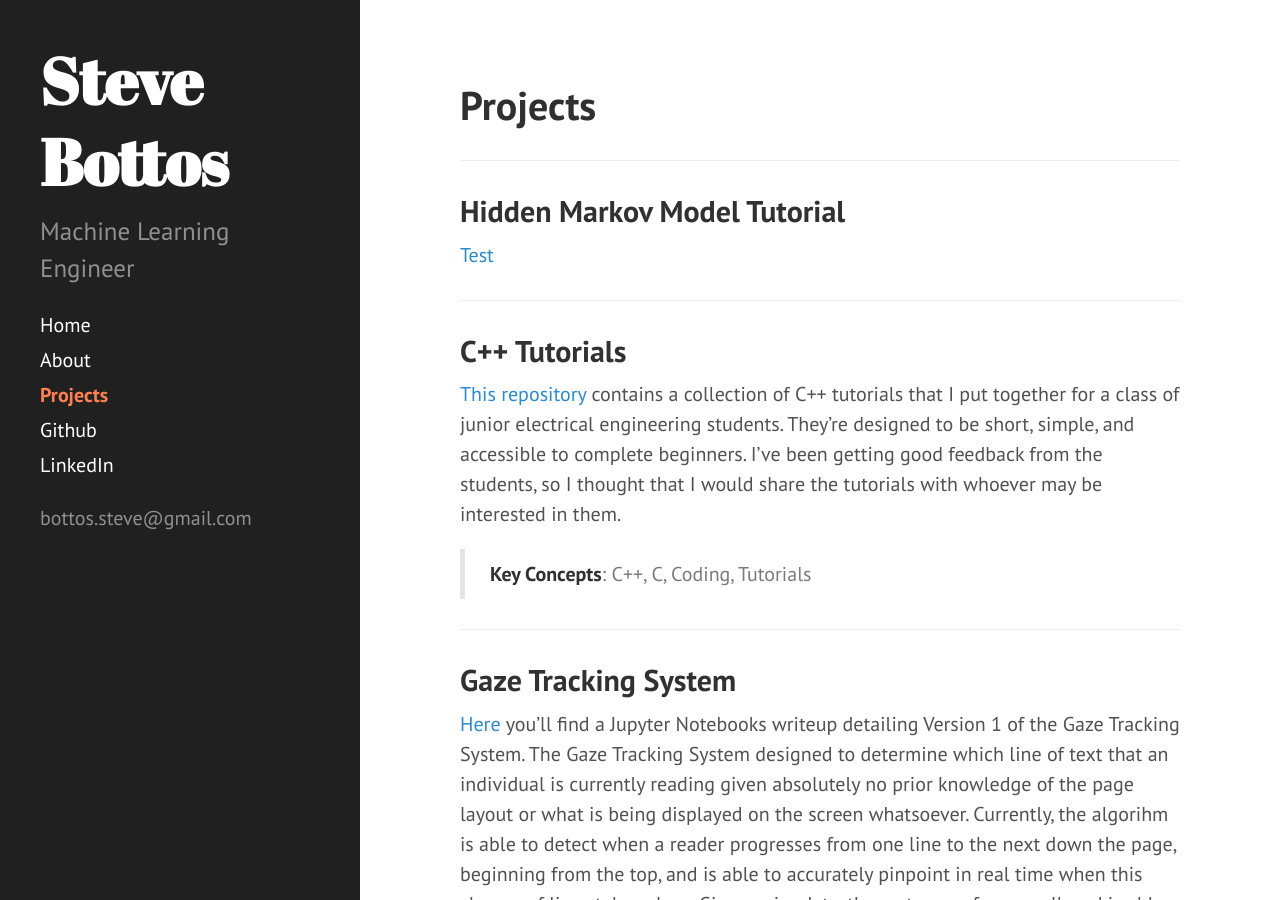
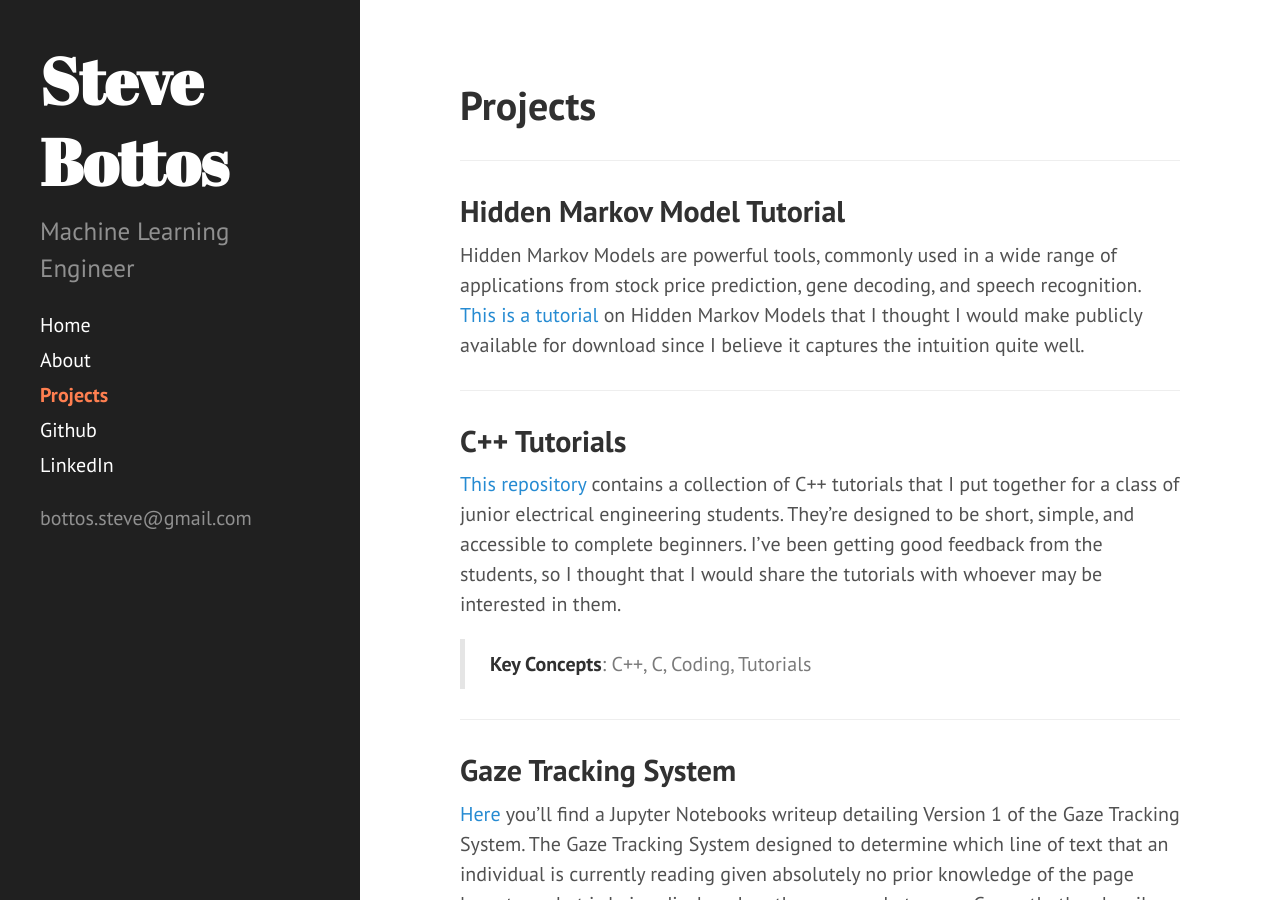
Before and after one commit to stevebottos/stevebottos.github.io, a Jekyll site: the page built from projects.md, in a window 1280 px wide and 900 px high. Built offline with Jekyll 4.4.1, drawn with Linux system fonts in a browser that asks for light colours.

Commit message:
Update projects.md

```diff
--- a/projects.md
+++ b/projects.md
@@ -5,7 +5,8 @@ title: Projects
 
 ---
 ## Hidden Markov Model Tutorial
-<a href = "https://github.com/stevebottos/stevebottos.github.io/blob/master/_downloads/HMM_Tutorial.pdf" target = "_blank"> Test</a>
+Hidden Markov Models are powerful tools, commonly used in a wide range of applications from stock price
+prediction, gene decoding, and speech recognition.<a href = "https://github.com/stevebottos/stevebottos.github.io/blob/master/_downloads/HMM_Tutorial.pdf" target = "_blank"> This is a tutorial</a> on Hidden Markov Models that I thought I would make publicly available for download since I believe it captures the intuition quite well.
 
 ---
 ## C++ Tutorials
```
